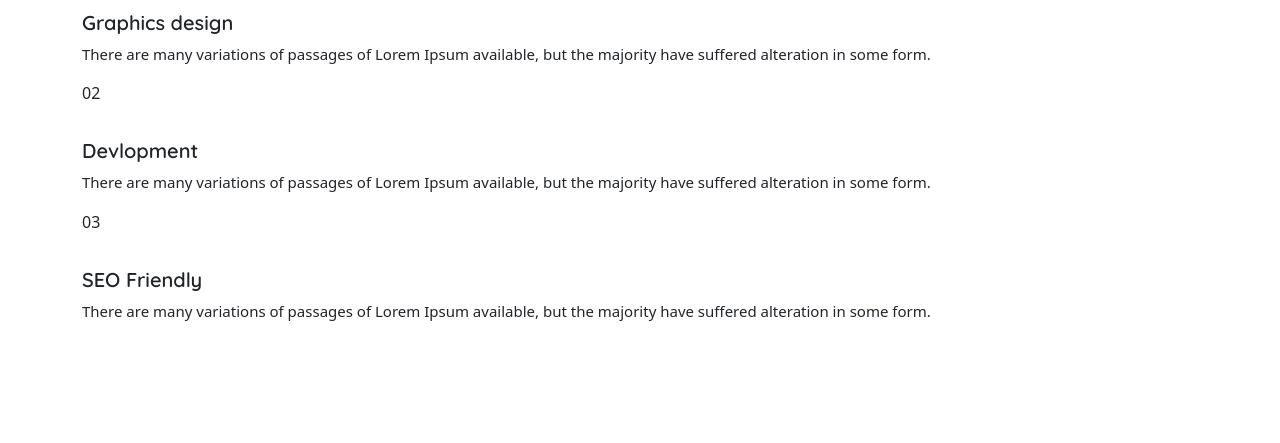
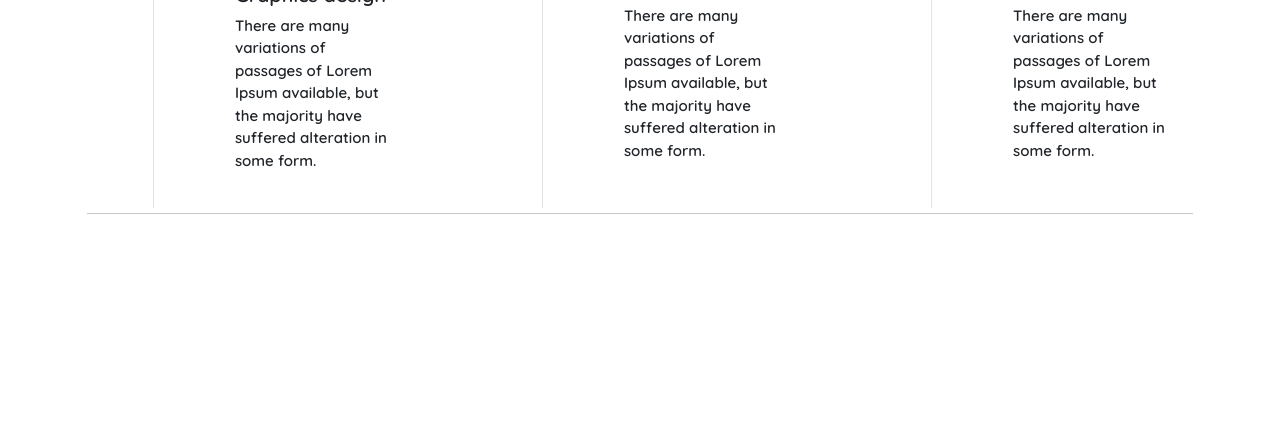
Before and after one commit to pranav-aimanathel/Project1-HTML, a plain HTML site: page homepage.html in a window 1280 px wide. Shown: the part 432-875 px from the top of the page. Before the commit the page ends 818 px from the top, so only its background shows below. Drawn offline with nearby package versions, Linux system fonts and the light colour scheme; a web font is replaced by a local one.

Commit message:
styles for the second part of the home

```diff
--- a/homepage.css
+++ b/homepage.css
@@ -33,7 +33,6 @@
 font-family: 'Poppins', sans-serif;
 font-family: 'Quicksand', sans-serif;
 font-weight: bold;
-font-size: 50px;
 }
 
     /*text and image flex part in the home page*/
@@ -59,12 +58,53 @@ font-size: 50px;
 .girl {
     max-width: 100%; /* Ensure the image doesn't exceed its container width */
     height: auto; /* Maintain the image's aspect ratio */
+    margin-top: 60px;
   }
 
   /*montserrat font*/
-  #mont {
+  .mont {
     font-family: 'Kenia', sans-serif;
-font-family: 'Montserrat', sans-serif;
-font-family: 'Poppins', sans-serif;
-font-family: 'Quicksand', sans-serif;
+    font-family: 'Montserrat', sans-serif;
+    font-family: 'Poppins', sans-serif;
+    font-family: 'Quicksand', sans-serif;
+    font-weight: 100px;
   }
+
+  /*for the second part of homepage*/
+  .section {
+            display: flex;
+            justify-content: space-between;
+            margin: 5px;
+            border-bottom: 1px solid #51505050;
+            padding-bottom: 5px;
+        }
+
+        .box {
+            /*border-right: 1px solid #515050;*/
+            padding: 20px;
+            width: 200px;
+        }
+
+        .box img {
+            max-width: 100%;
+            height: auto;
+            margin-bottom: 10px;
+        }
+        .num {
+            border-right: 1px solid #51505050;
+            font-size: 40px;
+            color:#7963e0;
+            opacity: 0.5;
+            font-weight: bold;
+            padding-right: 20px;
+        }
+
+        .people {
+            flex: 1; /* Take up remaining space */
+            text-align: left; /* Align content to the right */
+            padding-left: 20px; /* Add some space between text and image */
+            padding-right: 40px;
+            border-radius: 0.5px;
+            width: 100%;
+            height: 200px;
+        }
```
